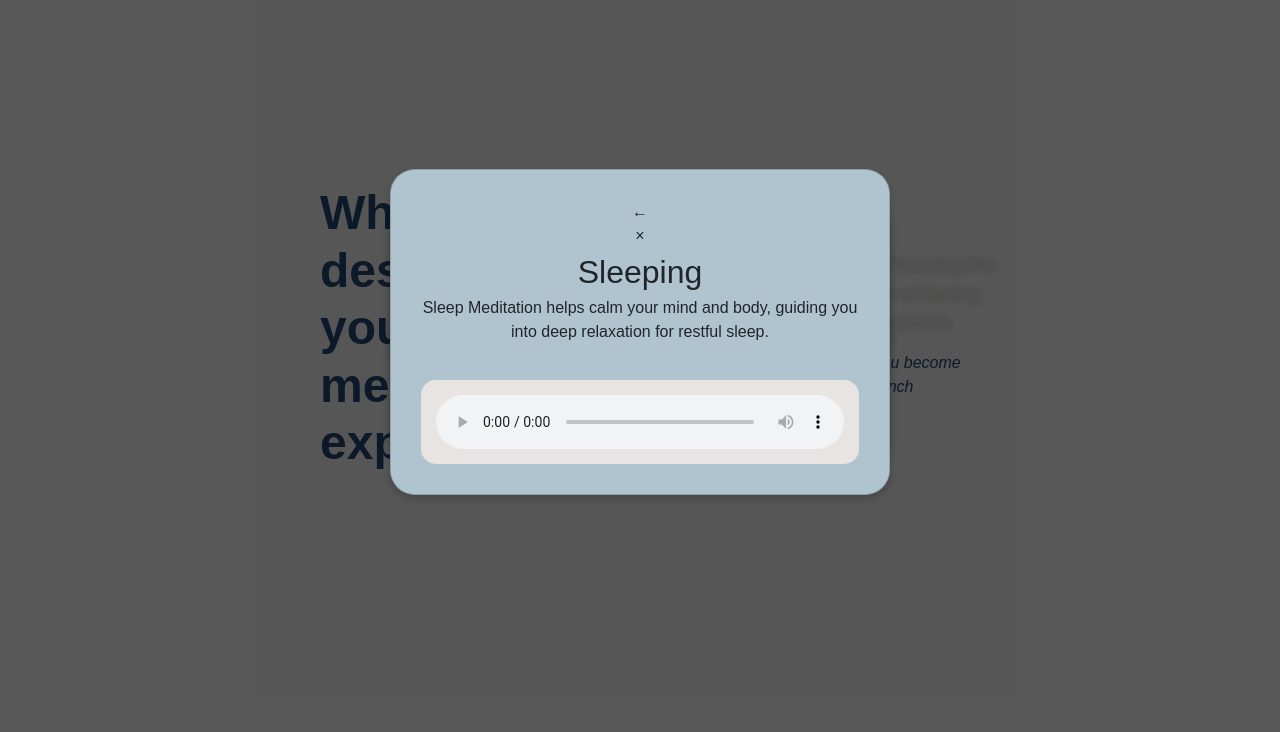
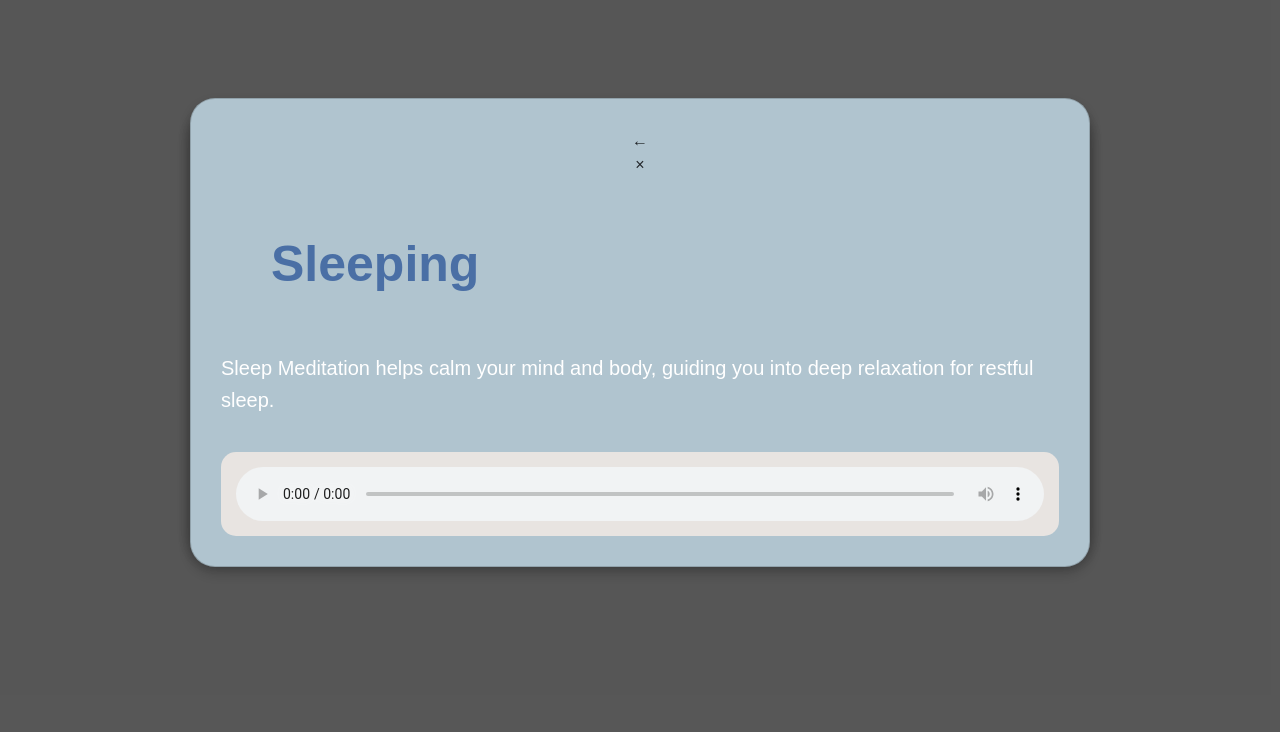
Before and after one commit to FEU-TECH-Advance-Web-Design-Ramirez/AWD-Finals-Drapion, a plain HTML site: page pages/meditation/index.html in a window 1280 px wide. Shown: the part 68-800 px from the top of the page. Drawn offline with nearby package versions, Linux system fonts and the light colour scheme; files whose address does not match are found by name.

Commit message:
feat(meditation): enhance modal styling with new title and description formats

```diff
--- a/pages/meditation/assets/css/style.css
+++ b/pages/meditation/assets/css/style.css
@@ -309,19 +309,36 @@
   max-width: 500px;
   text-align: center;
   position: relative;
-  box-shadow: 0px 4px 10px rgba(0, 0, 0, 0.2); /* Soft shadow */
+  box-shadow: 0px 4px 10px rgba(0, 0, 0, 0.2);
   }
 
-#loadingModal p {
+  /* Popup audio player */
+.modal-title {
+  padding: 50px;
+  font-size: 50px;
+  font-weight: bold;
+  color: #4A6FA5;
+  text-align: left;
+}
 
+.modal-content {
+  background: #B0C4CF;
+  padding: 120 120px;
+  border-radius: 25px;
+  width: 90%;
+  max-width: 900px;
+  min-height: 450px;
   text-align: center;
-  position: absolute;
-  top: 50%;
-  left: 50%;
-  transform: translate(-50%, -50%); /* Center text vertically & horizontally */
-  font-size: 18px;
-  font-weight: bold;
-  color: #333;
+  position: relative;
+  box-shadow: 0px 6px 15px rgba(0, 0, 0, 0.2);
+  }
+
+
+.modal-description {
+  font-size: 20px;
+  color: #ffffff;
+  text-align: left;
+  line-height: 1.6;
   }
 
 audio {
```
